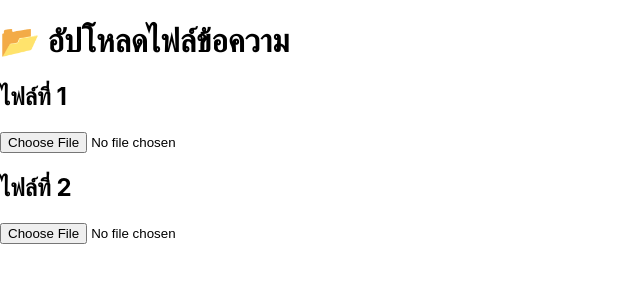
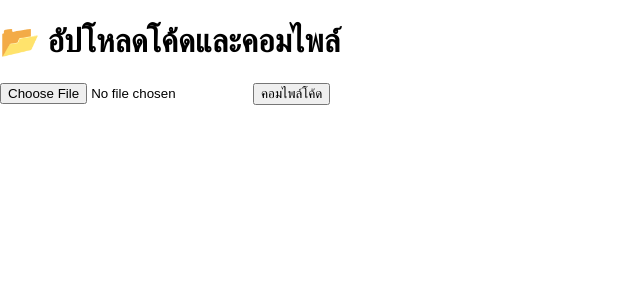
Before and after one commit to Domtaoz/appdev, a React (Vite) app: page / in a window 1280 px wide. Shown: the top 300 px of the page, without its empty margins (0-640 px from the left). Built offline with nearby package versions, Linux system fonts and the light colour scheme.

Commit message:
can run cpp

```diff
--- a/src/App.jsx
+++ b/src/App.jsx
@@ -1,59 +1,77 @@
 import React, { useState } from "react";
 
 const App = () => {
-  const [fileContent1, setFileContent1] = useState("");
-  const [fileContent2, setFileContent2] = useState("");
+  const [fileContent, setFileContent] = useState("");
+  const [output, setOutput] = useState("");
 
-  const handleFileUpload = (event, setFileContent) => {
+  const handleFileUpload = (event) => {
     const file = event.target.files[0];
 
-    if (file && file.type === "text/plain") {
+    if (file) {
       const reader = new FileReader();
       reader.onload = (e) => {
         setFileContent(e.target.result);
       };
       reader.readAsText(file);
-    } else {
-      alert("กรุณาอัปโหลดไฟล์ .txt เท่านั้น!");
+    }
+  };
+
+  const handleCompile = async () => {
+    try {
+      // ตรวจสอบนามสกุลไฟล์จากชื่อไฟล์
+      const fileExtension = fileContent.includes('def') ? ".py" : ".cpp";
+
+      const response = await fetch("http://localhost:5000/compile", {
+        method: "POST",
+        headers: {
+          "Content-Type": "application/json",
+        },
+        body: JSON.stringify({ code: fileContent, extension: fileExtension }),
+      });
+
+      if (!response.ok) {
+        throw new Error(`Failed to compile: ${response.statusText}`);
+      }
+
+      const result = await response.json();
+      if (result.error) {
+        throw new Error(`Compilation failed: ${result.error}`);
+      }
+
+      setOutput(result.output);
+    } catch (error) {
+      setOutput("Error: " + error.message);
     }
   };
 
   return (
     <div className="flex flex-col items-center justify-center min-h-screen bg-gray-100 p-6">
       <div className="bg-white p-6 rounded-lg shadow-lg max-w-lg w-full">
-        <h1 className="text-xl font-bold mb-4 text-center">📂 อัปโหลดไฟล์ข้อความ</h1>
-
-        <div className="mb-4 w-full">
-          <h2 className="font-semibold text-center">ไฟล์ที่ 1</h2>
+        <h1 className="text-xl font-bold mb-4 text-center">📂 อัปโหลดโค้ดและคอมไพล์</h1>
         <input
           type="file"
-            accept=".txt"
-            onChange={(e) => handleFileUpload(e, setFileContent1)}
+          accept=".py,.cpp"
+          onChange={handleFileUpload}
           className="border p-2 rounded w-full"
         />
-          {fileContent1 && (
+        {fileContent && (
           <div className="mt-4 p-4 bg-gray-200 rounded">
-              <h3 className="font-semibold">📄 เนื้อหาไฟล์ 1:</h3>
-              <pre className="whitespace-pre-wrap text-gray-700">{fileContent1}</pre>
+            <h2 className="font-semibold">📄 เนื้อหาไฟล์:</h2>
+            <pre className="whitespace-pre-wrap text-gray-700">{fileContent}</pre>
           </div>
         )}
-        </div>
-
-        <div className="w-full">
-          <h2 className="font-semibold text-center">ไฟล์ที่ 2</h2>
-          <input
-            type="file"
-            accept=".txt"
-            onChange={(e) => handleFileUpload(e, setFileContent2)}
-            className="border p-2 rounded w-full"
-          />
-          {fileContent2 && (
-            <div className="mt-4 p-4 bg-gray-200 rounded">
-              <h3 className="font-semibold">📄 เนื้อหาไฟล์ 2:</h3>
-              <pre className="whitespace-pre-wrap text-gray-700">{fileContent2}</pre>
+        <button
+          onClick={handleCompile}
+          className="mt-4 bg-blue-500 text-white p-2 rounded w-full"
+        >
+          คอมไพล์โค้ด
+        </button>
+        {output && (
+          <div className="mt-4 p-4 bg-gray-300 rounded">
+            <h3 className="font-semibold">📤 ผลลัพธ์:</h3>
+            <pre className="whitespace-pre-wrap text-gray-700">{output}</pre>
           </div>
         )}
-        </div>
       </div>
     </div>
   );
```
Also changed, not shown: package.json (+17 -1 lines), 1 other file (tests, documents, lock files or other folders). Lines whose indentation alone changed are shown as unchanged.
